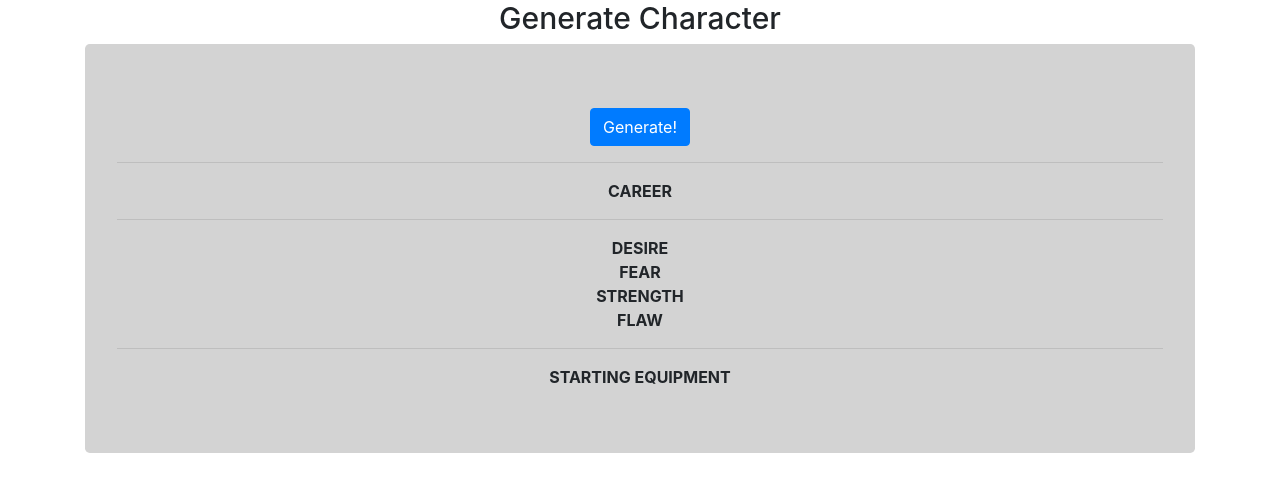
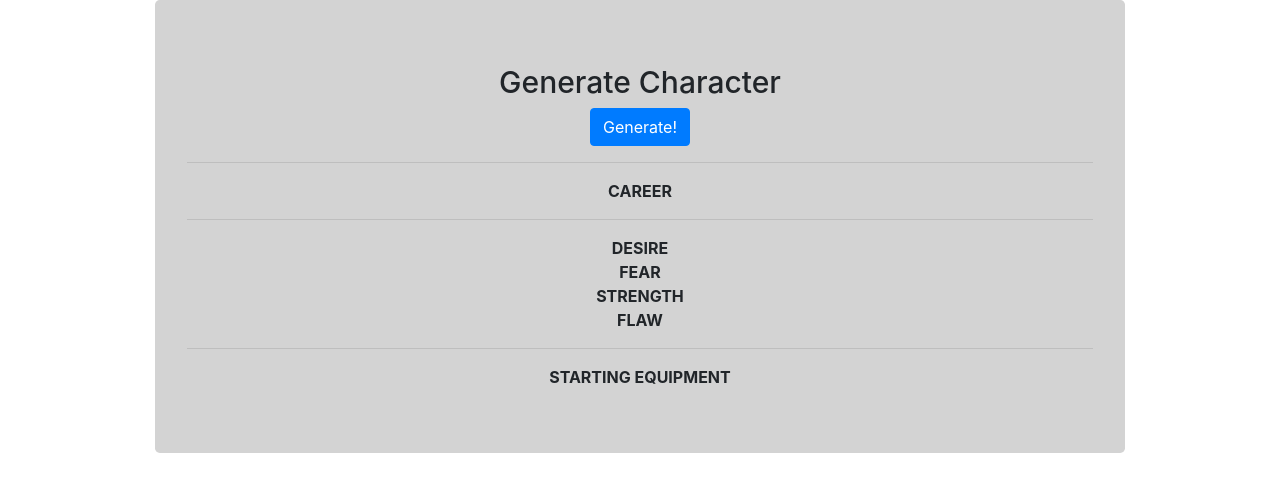
Before and after one commit to MisterSpacebar/RPG-Generator, a plain HTML site: page index.html in a window 1280 px wide. Drawn offline with nearby package versions, Linux system fonts and the light colour scheme.

Commit message:
I will be making an edit

```diff
--- a/index.html
+++ b/index.html
@@ -14,8 +14,8 @@
 </head>
 <body>
     <div class="container">
-        <h2>Generate Character</h2>
         <div class="jumbotron">
+            <h2>Generate Character</h2>
             <button type="button" class="btn btn-primary" id="remake">Generate!</button>
           <hr>
             <div><strong>CAREER</strong></div>
--- a/main.css
+++ b/main.css
@@ -1,5 +1,5 @@
 .container {
-    width: 1600px;
+    width: 1000px;
     margin: 0 auto;
    }
 
```
